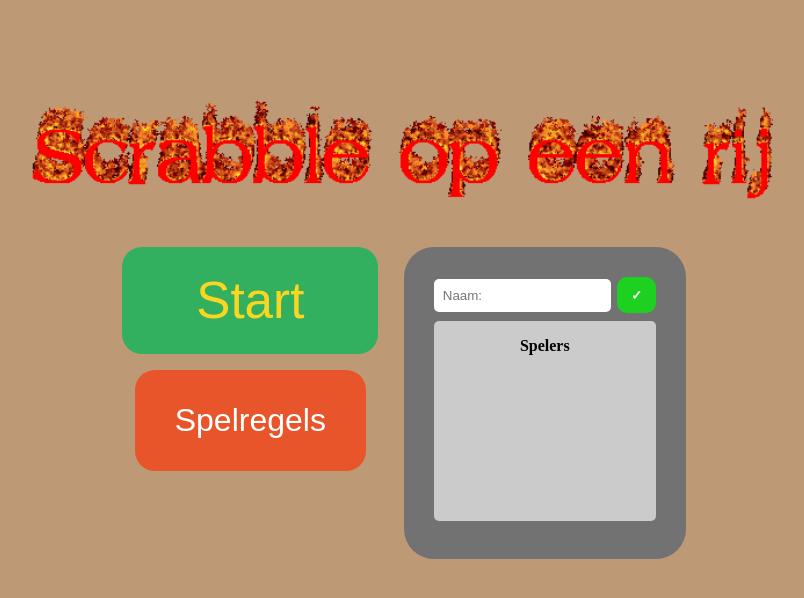
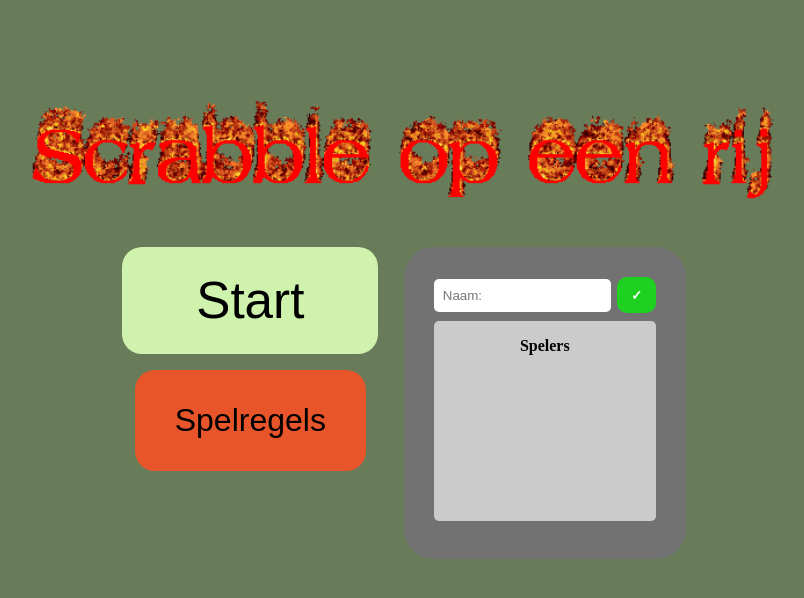
Before and after one commit to Powerboy2015/connect-scrabble, a plain HTML site: page frontend/src/HTML/StartScreen.html in a window 1280 px wide. Shown: the whole page, without its empty margins (236-1040 px from the left). Drawn offline with Linux system fonts and the light colour scheme.

Commit message:
juiste kleur

```diff
--- a/frontend/src/CSS/StartScreen.css
+++ b/frontend/src/CSS/StartScreen.css
@@ -1,5 +1,5 @@
 body {
-  background-color: #be9976;
+  background-color: #687c5a;
 }
 
 #fullhud {
@@ -48,13 +48,13 @@ body {
     transform: translateX(-50%);
 } */
 .Start_Button {
-  background-color: #32b060;
+  background-color: #cff3ad;
   border: none;
   border-radius: 20px;
   width: 20vw;
   padding: 3vh;
   box-sizing: border-box;
-  color: #fad621;
+  color: #000000;
   font-size: 4vw;
 }
 .Start_Button:hover {
@@ -77,7 +77,7 @@ body {
   width: 18vw;
   padding: 4vh;
   box-sizing: border-box;
-  color: #ffffff;
+  color: #000000;
   font-size: 2.5vw;
 }
 .HTP_Button:hover {
```
Also changed, not shown: frontend/src/HTML/Howtoplay.html (+1 -1 lines).
